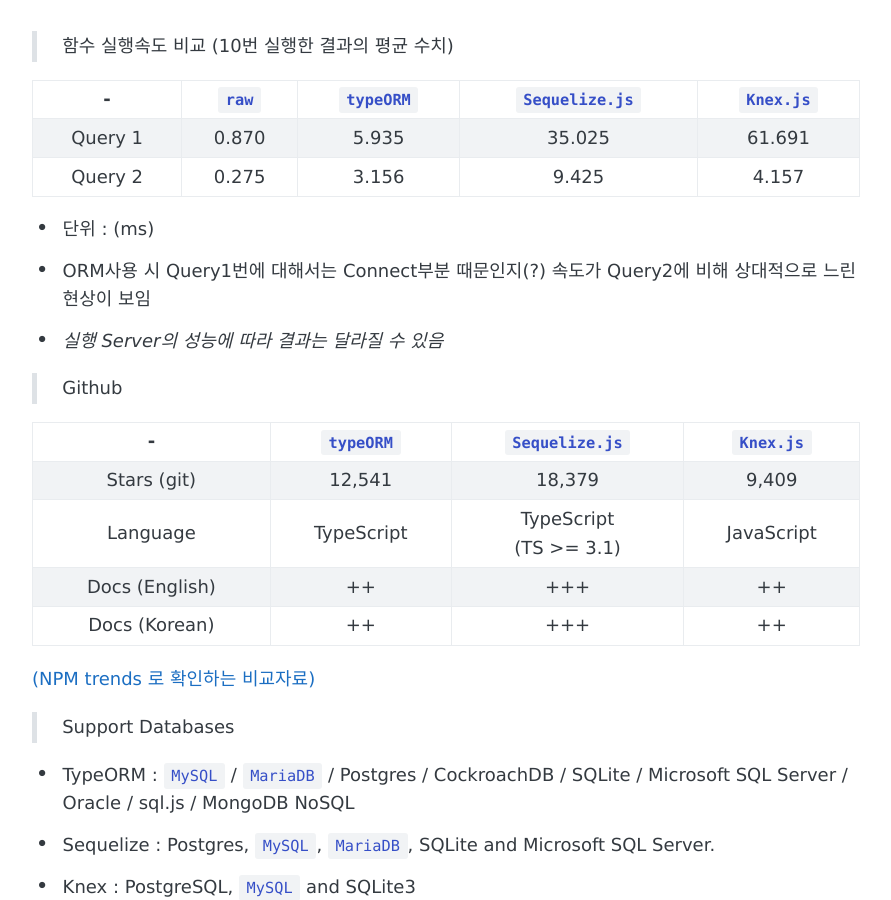
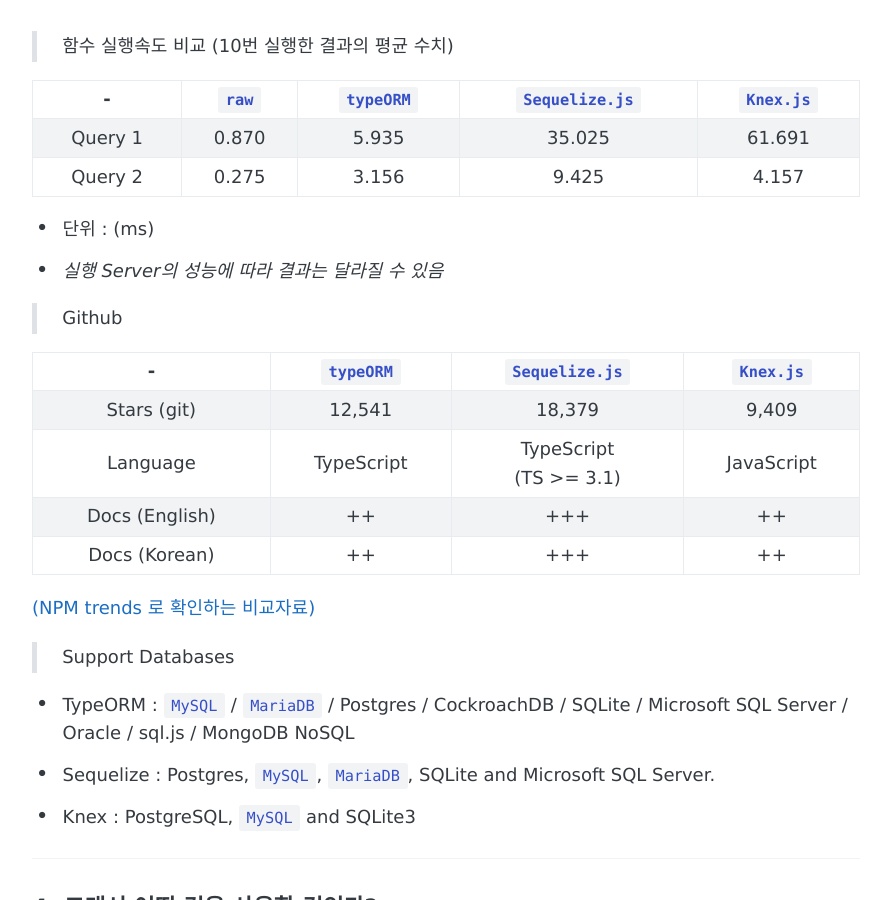
Before and after one commit to cjstk7168/cjstk7168.github.io, a Jekyll site: the page built from _posts/2019-04-29-Node에서-ORM-사용하기.md, in a window 1280 px wide and 900 px high, scrolled down 3606 px. Shown: the whole window, without its empty margins (194-1085 px from the left). Built offline with Jekyll 4.4.1, drawn with Linux system fonts in a browser that asks for light colours; some web fonts are replaced; comment, search, counter and statistics services are not loaded.

Commit message:
update post

```diff
--- a/_posts/2019-04-29-Node에서-ORM-사용하기.md
+++ b/_posts/2019-04-29-Node에서-ORM-사용하기.md
@@ -138,7 +138,6 @@
 | Query 2 | 0.275  | 3.156  | 9.425 | 4.157 |
 
 * 단위 : (ms)
-* ORM사용 시 Query1번에 대해서는 Connect부분 때문인지(?) 속도가 Query2에 비해 상대적으로 느린 현상이 보임
 * _실행 Server의 성능에 따라 결과는 달라질 수 있음_
 
 
```
